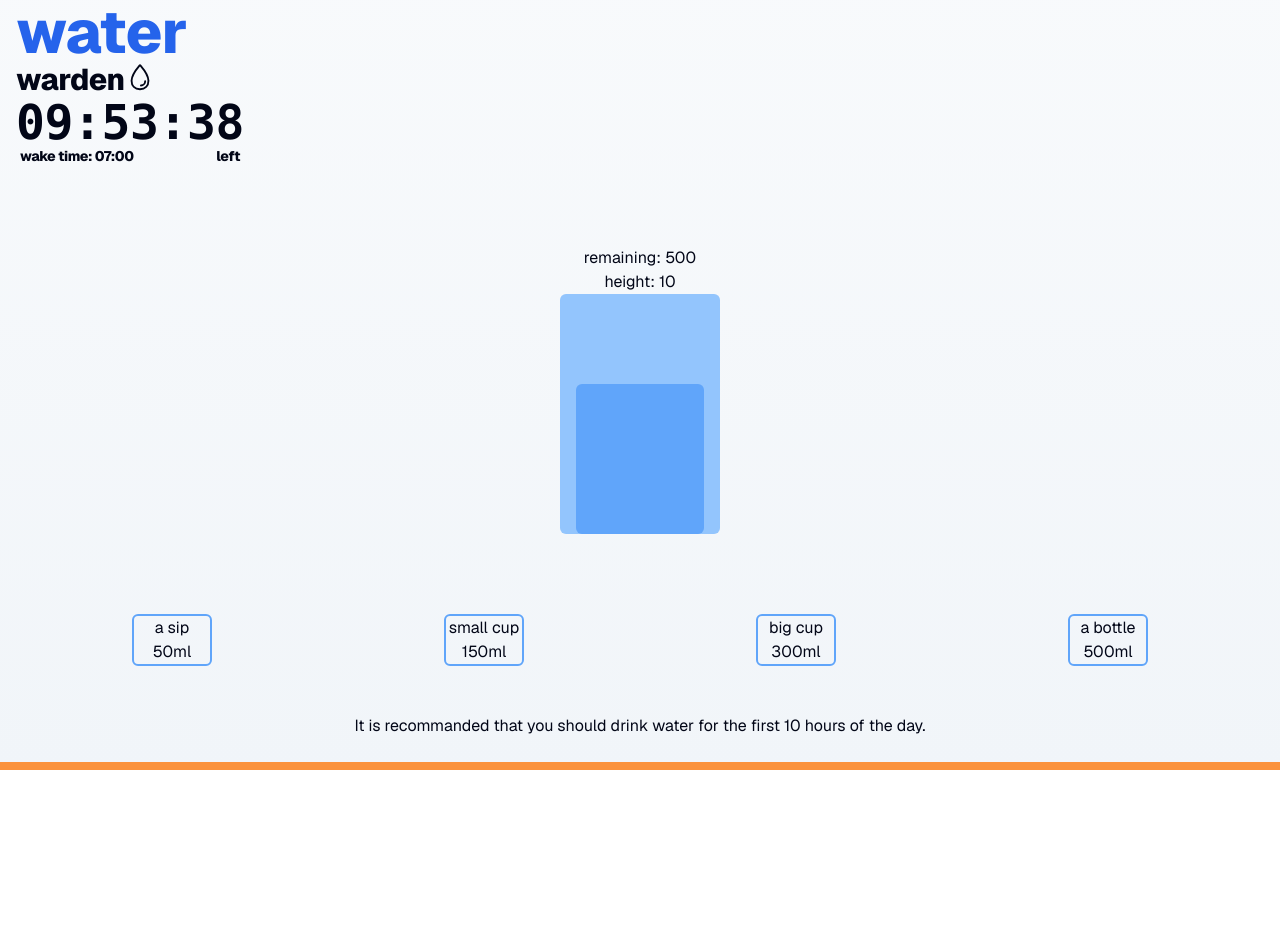
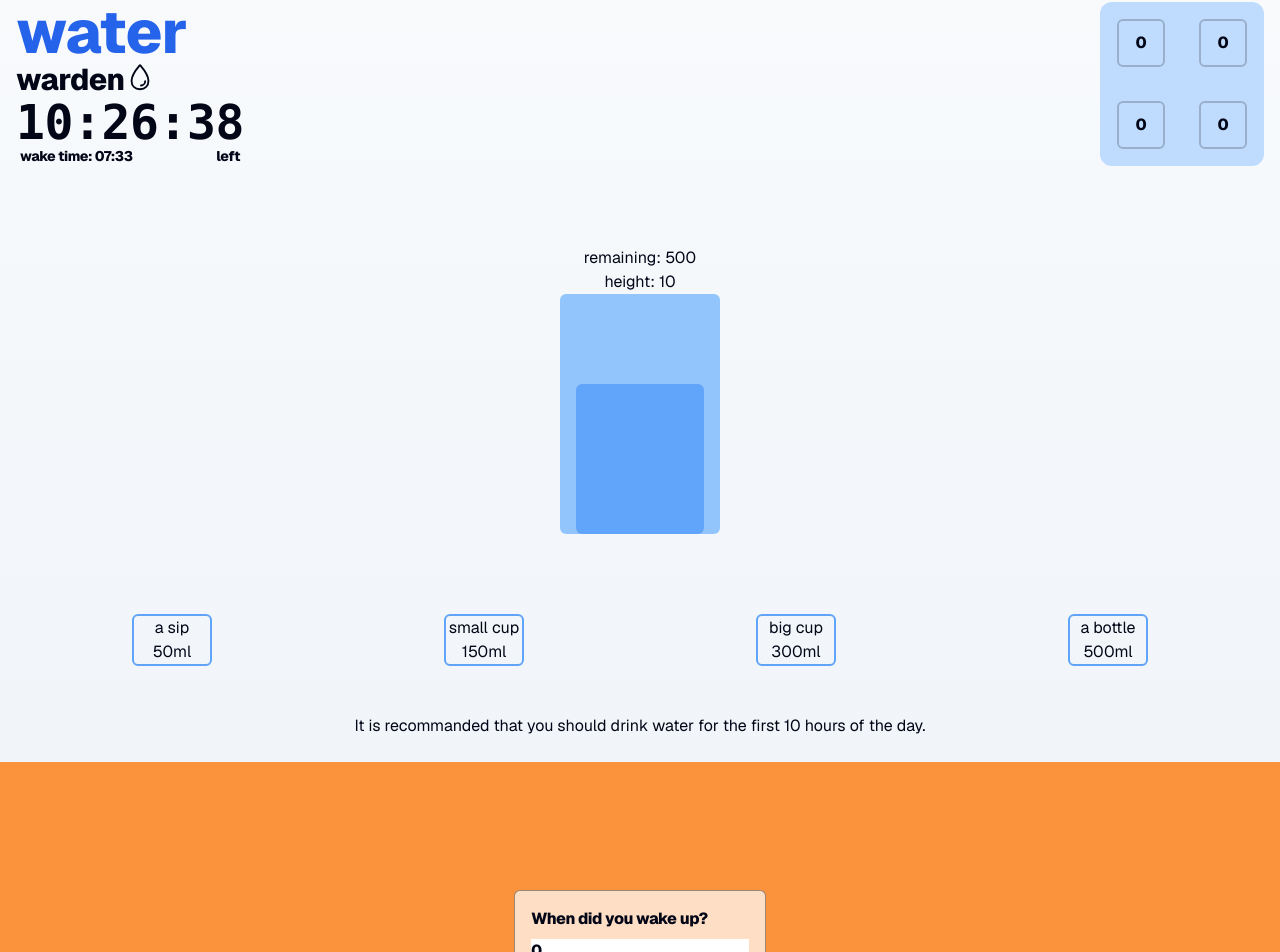
Before and after one commit to Pakkerman/water-warden, a Next.js app: page / in a window 1280 px wide. Shown: the part 30-982 px from the top of the page. Before the commit the page ends 800 px from the top, so only its background shows below. Built offline with nearby package versions, Linux system fonts and the light colour scheme.

Commit message:
feat: set time drawer

```diff
--- /dev/null
+++ b/src/app/_components/menu.tsx
@@ -0,0 +1,74 @@
+"use client";
+
+import clsx from "clsx";
+import { useEffect, useRef, useState } from "react";
+import { createPortal } from "react-dom";
+
+export function Menu() {
+  return (
+    <div className="grid aspect-square h-full grid-cols-2 place-items-center rounded-xl bg-blue-200">
+      <ChangeWakeTimeButton />
+      <ChangeWakeTimeButton />
+      <ChangeWakeTimeButton />
+      <ChangeWakeTimeButton />
+    </div>
+  );
+}
+
+export function ChangeWakeTimeButton() {
+  const [time, setTime] = useState();
+  const [show, setShow] = useState(false);
+  return (
+    <>
+      <button
+        className="h-12 w-12 rounded-md border-2 border-black/20"
+        onClick={() => {
+          setShow(!show);
+        }}
+      >
+        {show ? 1 : 0}
+      </button>
+      {show && (
+        <div className="fixed inset-0" onClick={() => setShow(false)}></div>
+      )}
+      <Drawer show={show} />
+    </>
+  );
+}
+
+export function Drawer({ show }: { show: boolean }) {
+  const [value, setValue] = useState("0");
+
+  useEffect(() => {
+    const mainWrapper = document.querySelector("main");
+    if (!mainWrapper) return;
+
+    if (show) {
+      mainWrapper.setAttribute("style", "scale: 98%");
+    }
+    if (!show) {
+      mainWrapper.setAttribute("style", "scale: 100%");
+    }
+  }, [show]);
+
+  return (
+    <div
+      className={clsx(
+        "fixed inset-0 z-10 flex flex-col items-center justify-center bg-orange-400 transition-all duration-300 ease-in-out ",
+        show ? "translate-y-[30%]" : "translate-y-[100%]",
+      )}
+    >
+      <div className="h-[70%]">
+        <div className="flex flex-col gap-2 rounded-md border border-black/40 bg-white/70 p-4">
+          <h1>When did you wake up?</h1>
+          <input
+            name="time"
+            value={value}
+            onChange={(event) => setValue(event.target.value)}
+          />
+          <button className="rounded-md border border-black/20 p-2">Set</button>
+        </div>
+      </div>
+    </div>
+  );
+}
--- a/src/app/_components/timer.tsx
+++ b/src/app/_components/timer.tsx
@@ -8,7 +8,7 @@ const year = currentDate.getFullYear();
 const month = currentDate.getMonth();
 const date = currentDate.getDate();
 const wakeHour = 7; // 0-24
-const wakeMinute = 0; // 0-59
+const wakeMinute = 33; // 0-59
 
 const startTimestamp = new Date(
   year,
--- a/src/app/layout.tsx
+++ b/src/app/layout.tsx
@@ -12,6 +12,7 @@ export default function RootLayout({
   children,
 }: {
   children: React.ReactNode;
+  modal: React.ReactNode;
 }) {
   return (
     <html lang="en" className={`${GeistSans.variable}`}>
--- a/src/app/page.tsx
+++ b/src/app/page.tsx
@@ -5,20 +5,24 @@ import { DropIcon } from "~/svgs";
 import { WaterAccumulator } from "./_components/waterAccumulator";
 import { Drinks } from "./_components/drinks";
 import { useState } from "react";
+import { Menu } from "./_components/menu";
 
 export default function HomePage() {
   const [remaining, setRemaining] = useState(500);
 
   return (
-    <main className="flex h-[100dvh] flex-col items-center justify-center text-slate-950">
+    <main className="flex h-[100dvh] flex-col items-center justify-center text-slate-950 transition-all">
       <div className="container flex h-full flex-col items-center justify-between gap-12 px-4 py-8">
-        <section className="self-start font-extrabold tracking-tight ">
+        <section className="flex w-full justify-between gap-4 self-start font-extrabold tracking-tight">
+          <div>
             <h1 className="text-6xl text-blue-600">water</h1>
             <h1 className="flex text-3xl">
               warden
               <DropIcon />
             </h1>
             <Timer />
+          </div>
+          <Menu />
         </section>
 
         <div className="h-[500px] w-full">
```
Also changed, not shown: 1 other file (tests, documents, lock files or other folders). Lines whose indentation alone changed are shown as unchanged.
